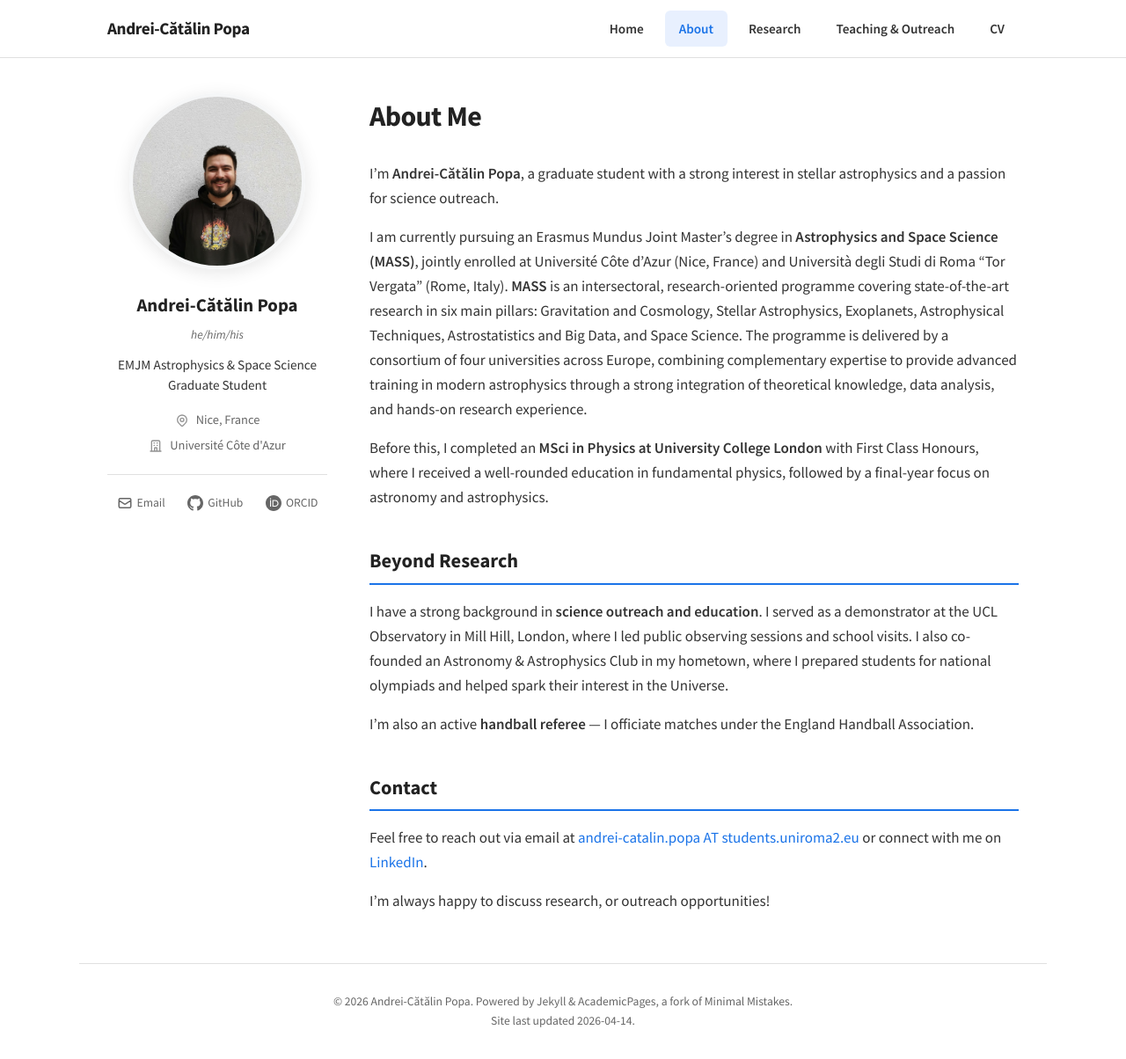
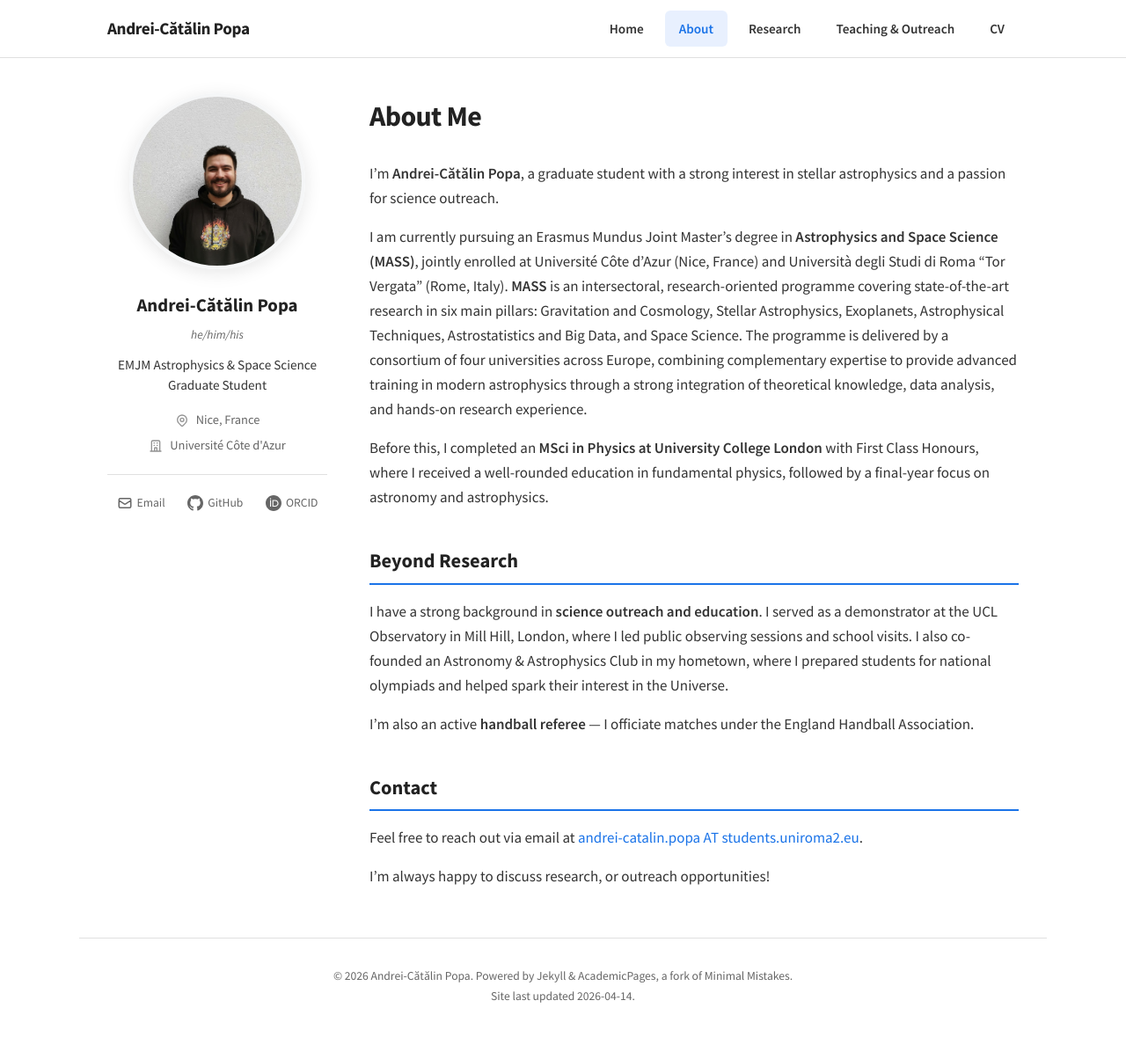
Before and after one commit to acpopa/acpopa.github.io, a Jekyll site: the page built from about.md, in a window 1280 px wide and 1204 px high. Shown: the whole window at 88% size. Built offline with Jekyll 4.4.1, drawn with Linux system fonts in a browser that asks for light colours.

Commit message:
Update about.md

```diff
--- a/about.md
+++ b/about.md
@@ -20,6 +20,6 @@ I'm also an active **handball referee** — I officiate matches under the Englan
 
 ## Contact
 
-Feel free to reach out via email at [andrei-catalin.popa AT students.uniroma2.eu](mailto:andrei-catalin.popa@students.uniroma2.eu) or connect with me on [LinkedIn](https://www.linkedin.com/in/andrei-cătălin-popa/).
+Feel free to reach out via email at [andrei-catalin.popa AT students.uniroma2.eu](mailto:andrei-catalin.popa@students.uniroma2.eu).
 
 I'm always happy to discuss research, or outreach opportunities!
```
